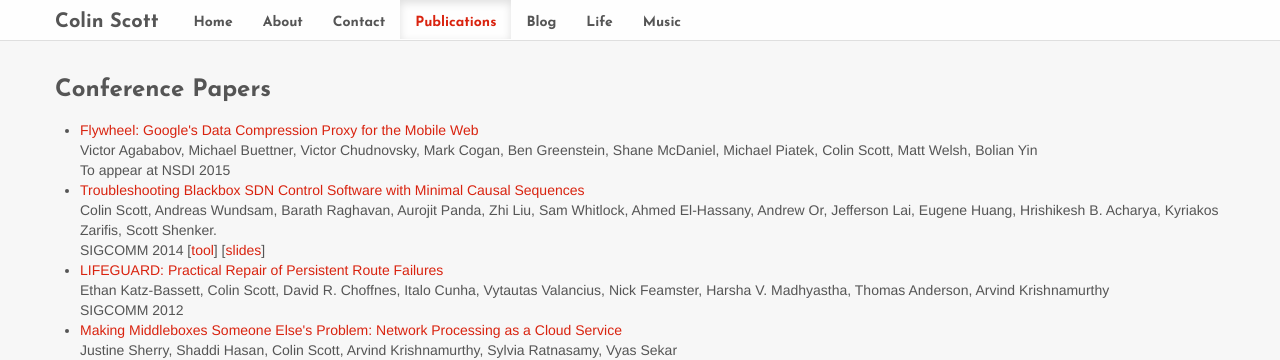
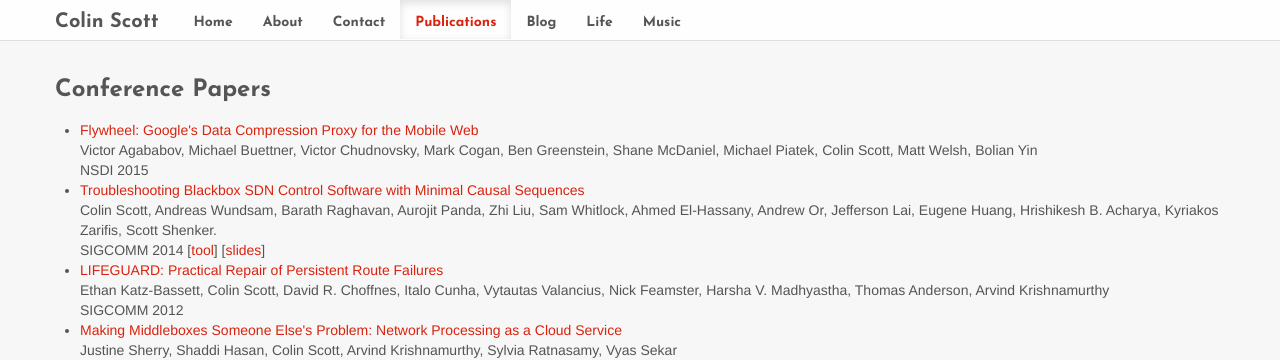
Before and after one commit to colin-scott/personal_website, a Jekyll site: the page built from publications.html, in a window 1280 px wide and 1390 px high. Shown: the top 360 px of the window. Built offline with Jekyll 4.4.1, drawn with Linux system fonts in a browser that asks for light colours; Markdown is read by kramdown in place of the engine named in the settings.

Commit message:
To appear at -> NSDI

```diff
--- a/publications.html
+++ b/publications.html
@@ -7,12 +7,11 @@ description: "Colin Scott's projects and publications"
 
 <h3>Conference Papers</h3>
 <ul>
-  <li><a href="./publications.html">Flywheel: Google's Data Compression Proxy for the Mobile
-    Web</a></br>
+  <li><a href="http://www.eecs.berkeley.edu/~rcs/research/nsdi15.pdf">Flywheel: Google's Data Compression Proxy for the Mobile Web</a></br>
     Victor Agababov, Michael Buettner, Victor Chudnovsky, Mark Cogan, Ben
    Greenstein, Shane McDaniel, Michael Piatek, Colin Scott,
    Matt Welsh, Bolian Yin</br>
-    To appear at NSDI 2015</br>
+   NSDI 2015 </br>
     </li>
 
     <li><a href="http://www.eecs.berkeley.edu/~rcs/research/sts.pdf">Troubleshooting
```
